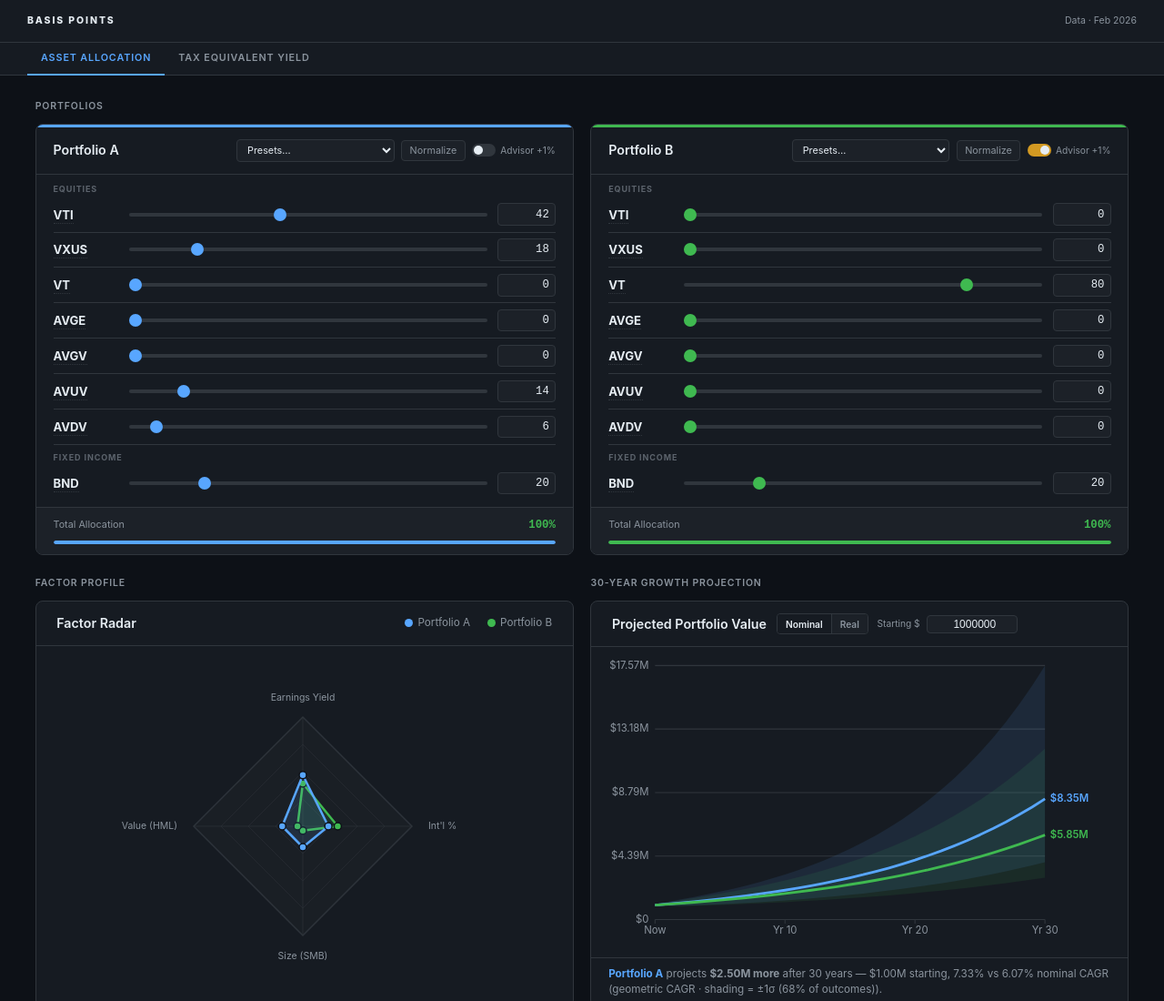
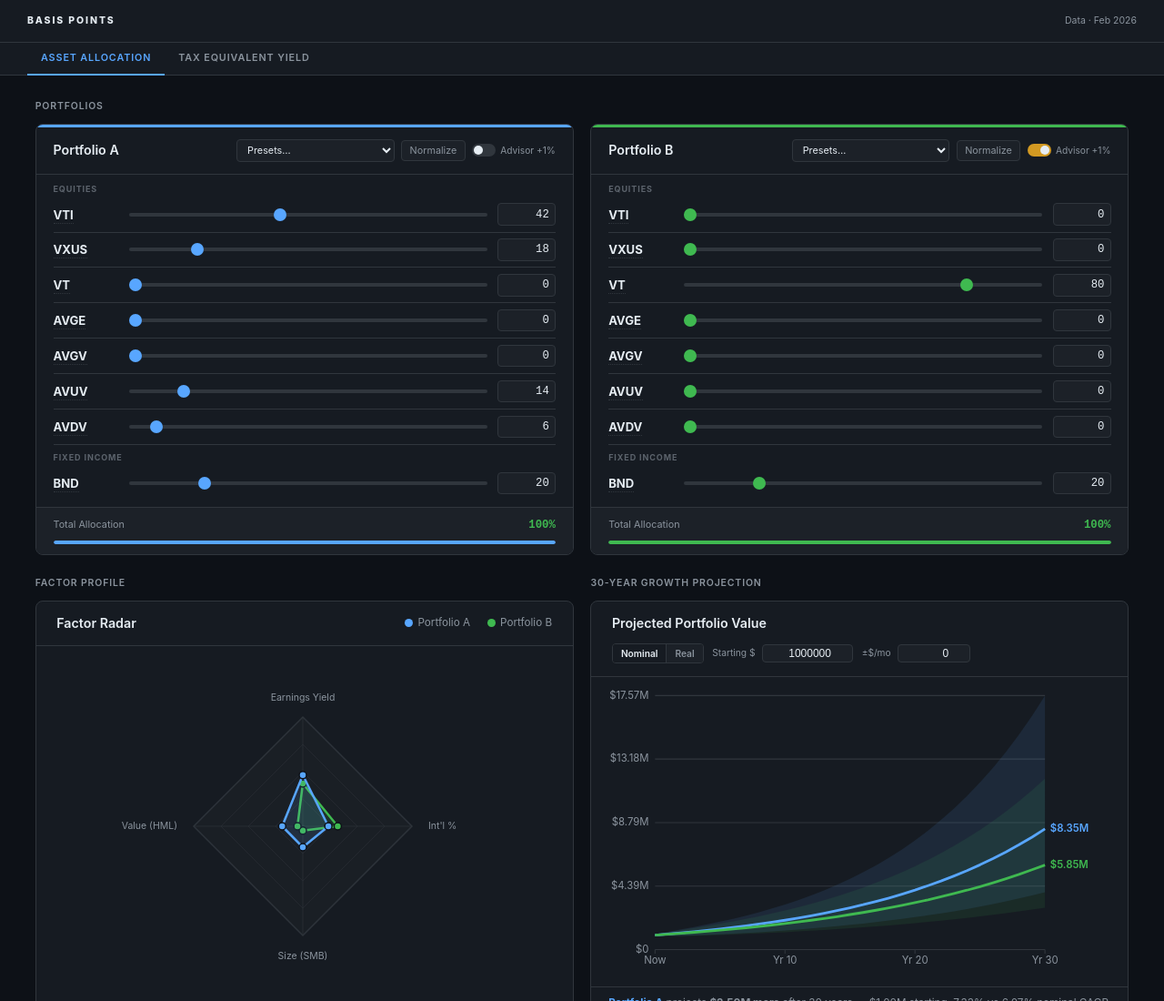
Before and after one commit to thenerfherder/finance, a plain HTML site: page index.html in a window 1280 px wide. Shown: the top 1100 px of the page at 91% size. Drawn offline with Linux system fonts and the light colour scheme.

Commit message:
Added contributions.

```diff
--- a/index.html
+++ b/index.html
@@ -888,6 +888,10 @@
               <label class="growth-lbl" for="growth-start">Starting $</label>
               <input class="growth-input" id="growth-start" type="number" min="1000" max="100000000" step="1000" value="1000000" oninput="renderGrowthChart()">
             </div>
+            <div class="growth-input-wrap">
+              <label class="growth-lbl" for="growth-contrib">±$/mo</label>
+              <input class="growth-input" id="growth-contrib" type="number" min="-50000" max="50000" step="100" value="0" oninput="renderGrowthChart()" style="width:80px" title="Monthly contribution (+) or withdrawal (−)">
+            </div>
           </div>
         </div>
         <svg id="growth-svg" viewBox="0 0 520 300" width="100%" style="display:block"></svg>
@@ -933,7 +937,8 @@
         <li><strong>Expense Ratio:</strong> Weighted average annual fund cost. Already subtracted from all return estimates shown.</li>
         <li><strong>Portfolio Volatility:</strong> Computed via the Markowitz formula — σ_p = √(ΣᵢΣⱼ wᵢwⱼσᵢσⱼρᵢⱼ) — using approximate pairwise ETF correlations. This properly captures diversification: a blended portfolio is less volatile than the sum of its parts.</li>
         <li><strong>Geometric Return &amp; Variance Drag:</strong> The factor model produces an arithmetic mean return. Over time, volatility reduces compounded growth via variance drag: geometric ≈ arithmetic − σ²/2. The 30-year growth projection uses this geometric (CAGR) rate as the median path.</li>
-        <li><strong>Uncertainty Band (Growth Chart):</strong> The shaded region shows ±1 standard deviation of outcomes, derived from the lognormal distribution of portfolio wealth: at year t the band is median × exp(±σ√t). This covers roughly 68% of expected outcomes. Contributions, withdrawals, rebalancing, and taxes are not modeled.</li>
+        <li><strong>Monthly Contributions / Withdrawals:</strong> The ±$/mo field adds a fixed monthly cash flow to the projection. Positive values = contributions (accumulation); negative = withdrawals (decumulation). Uses proper monthly compounding: annuity FV = C × ((1+r)^y − 1) / r_monthly. In real mode, the contribution amount is treated as constant in today's dollars. The portfolio is floored at $0 (depletion).</li>
+        <li><strong>Uncertainty Band (Growth Chart):</strong> The shaded region shows ±1 standard deviation of outcomes, derived from the lognormal distribution: at year t the band is median × exp(±σ√t), covering roughly 68% of expected outcomes. When monthly cash flows are non-zero, the bands are an approximation — the true distribution with contributions is more complex. Rebalancing and taxes are not modeled.</li>
         <li><strong>This tool is for educational and illustrative purposes only. Not investment advice.</strong></li>
       </ul>
     </div>
@@ -1591,8 +1596,9 @@
     return empty('Set allocations above to see projection.');
   }
 
-  const START = Math.max(1000, parseFloat(document.getElementById('growth-start').value) || 1000000);
-  const YEARS = 30;
+  const START  = Math.max(1000, parseFloat(document.getElementById('growth-start').value) || 1000000);
+  const CONTRIB = parseFloat(document.getElementById('growth-contrib').value) || 0;
+  const YEARS  = 30;
   const isReal = growthMode === 'real';
   const inflAdj = isReal ? (1 + INFLATION / 100) : 1;
 
@@ -1601,8 +1607,19 @@
   const rA = (1 + sA.geometricReturnNet / 100) / inflAdj - 1;
   const rB = (1 + sB.geometricReturnNet / 100) / inflAdj - 1;
 
-  const dataA = Array.from({ length: YEARS + 1 }, (_, y) => START * Math.pow(1 + rA, y));
-  const dataB = Array.from({ length: YEARS + 1 }, (_, y) => START * Math.pow(1 + rB, y));
+  // Portfolio value at year y: lump sum + monthly contribution annuity (proper monthly compounding)
+  // In real mode, CONTRIB is already in today's dollars — consistent with the real rate used.
+  const portFV = (r, y) => {
+    const lump = START * Math.pow(1 + r, y);
+    if (CONTRIB === 0) return lump;
+    const rMo = Math.pow(1 + r, 1 / 12) - 1;
+    const annuity = rMo > 1e-10 ? CONTRIB * (Math.pow(1 + r, y) - 1) / rMo
+                                 : CONTRIB * 12 * y;
+    return Math.max(0, lump + annuity);
+  };
+
+  const dataA = Array.from({ length: YEARS + 1 }, (_, y) => portFV(rA, y));
+  const dataB = Array.from({ length: YEARS + 1 }, (_, y) => portFV(rB, y));
 
   // ±1σ fan bands — lognormal uncertainty: median × exp(±σ√t)
   const sigA = sA.portfolioVol / 100;
@@ -1678,14 +1695,17 @@
   const diff = Math.abs(endA - endB);
   const rateA = (rA * 100).toFixed(2), rateB = (rB * 100).toFixed(2);
   const modeNote = isReal ? ` real (${INFLATION}% infl.)` : ' nominal';
-  const dragNote = `geometric CAGR · shading = ±1σ (68% of outcomes)`;
+  const dragNote    = `geometric CAGR · shading = ±1σ (68% of outcomes)`;
+  const contribNote = CONTRIB > 0 ? ` + ${fmt(CONTRIB)}/mo`
+                    : CONTRIB < 0 ? ` − ${fmt(-CONTRIB)}/mo withdrawals`
+                    : '';
   if (diff < 1) {
     summary.innerHTML = `Both portfolios project the same terminal value — ${dragNote}${modeNote}.`;
   } else {
     const winner = endA > endB ? nameA : nameB;
     const color  = endA > endB ? 'var(--a-color)' : 'var(--b-color)';
     const dollarNote = isReal ? ' in today\'s dollars' : '';
-    summary.innerHTML = `<strong style="color:${color}">${winner}</strong> projects <strong>${fmt(diff)} more</strong> after 30 years${dollarNote} — ${fmt(START)} starting, ${rateA}% vs ${rateB}%${modeNote} CAGR (${dragNote}).`;
+    summary.innerHTML = `<strong style="color:${color}">${winner}</strong> projects <strong>${fmt(diff)} more</strong> after 30 years${dollarNote} — ${fmt(START)} starting${contribNote}, ${rateA}% vs ${rateB}%${modeNote} CAGR (${dragNote}).`;
   }
 }
 
```
